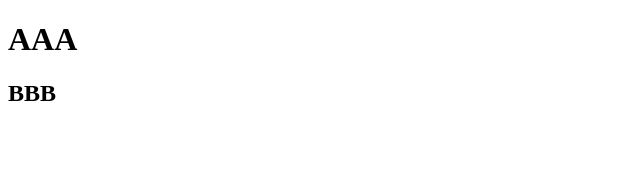
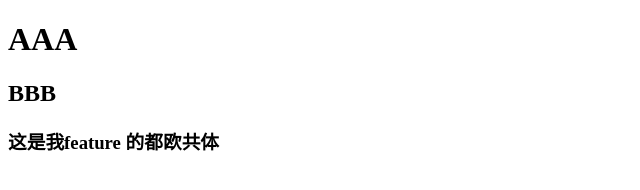
Before and after one commit to liyueS777/yiai, a plain HTML site: page index.html in a window 1280 px wide. Shown: the whole page, without its empty margins (0-640 px from the left). Drawn offline with Linux system fonts and the light colour scheme.

Commit message:
feature的呵呵

```diff
--- a/index.html
+++ b/index.html
@@ -9,5 +9,6 @@
 <body>
     <h1>AAA</h1>
     <h2>BBB</h2>
+    <h3>这是我feature 的都欧共体</h3>
 </body>
 </html>
```
